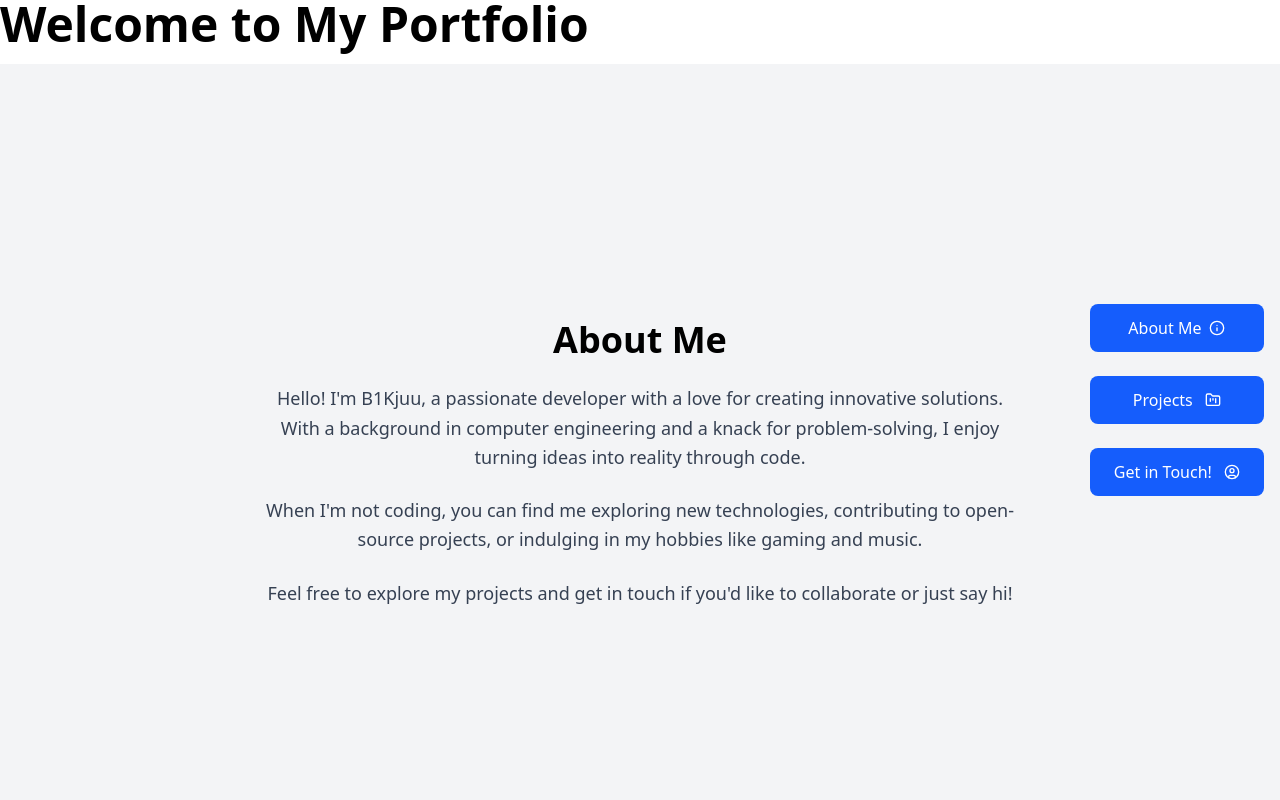
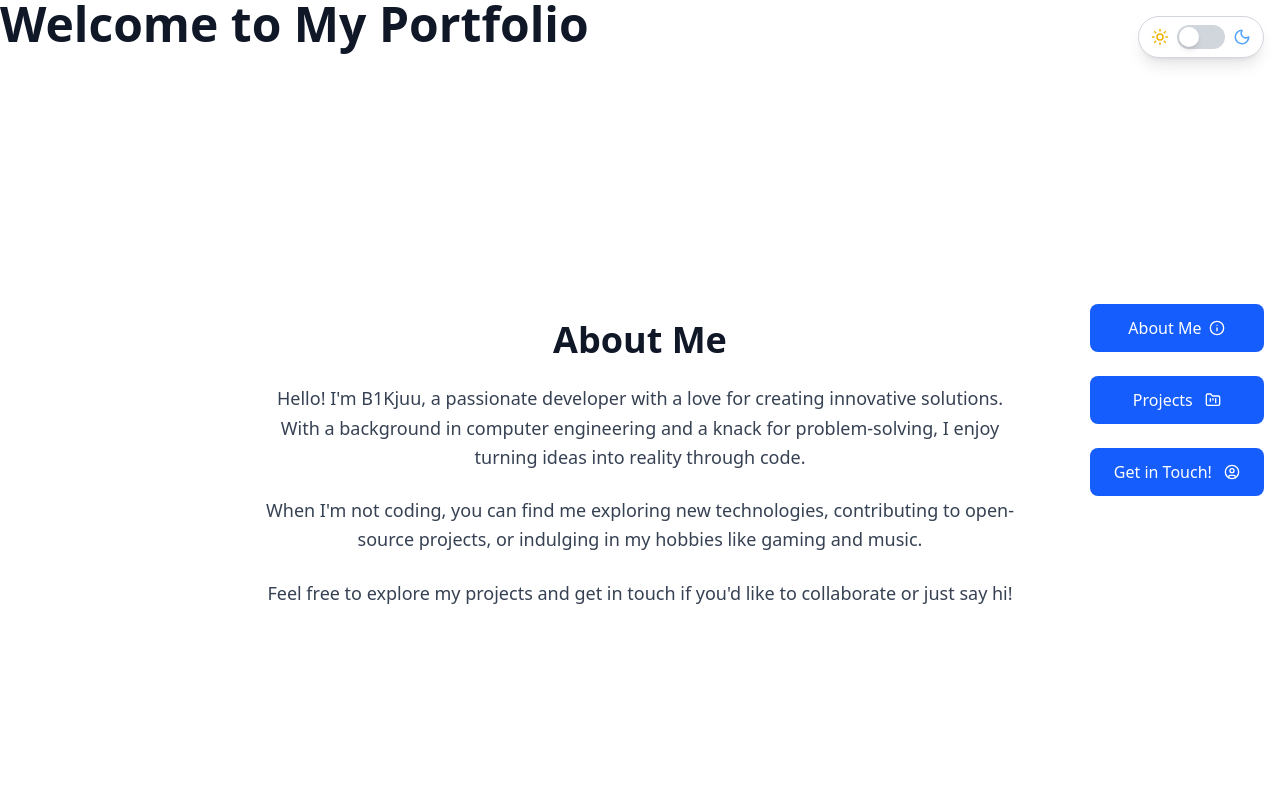
Before and after one commit to Jubikk/B1Kjuu_Portfolio, a React (Vite) app in the folder bikjuu-portfolio/: page / in a window 1280 px wide. Shown: the top 800 px of the page. Built offline with nearby package versions, Linux system fonts and the light colour scheme.

Commit message:
added dark mode

```diff
--- a/bikjuu-portfolio/src/components/WholePage.jsx
+++ b/bikjuu-portfolio/src/components/WholePage.jsx
@@ -1,18 +1,54 @@
+import { useState, useEffect } from 'react'
 import Navigation from './Navigation.jsx'
 import AboutMe from './pages/AboutMe'
 import LandingPage from './pages/LandingPage'
 import Background from './pages/Background'
+import { Sun, Moon } from 'lucide-react'
 
 function WholePage() {
+  const [theme, setTheme] = useState('light');
+
+
+  useEffect(() => {
+    const savedTheme = localStorage.getItem('theme') || 'light';
+    setTheme(savedTheme);
+    document.documentElement.setAttribute('data-theme', savedTheme);
+  }, []);
+
+
+  const toggleTheme = () => {
+    const newTheme = theme === 'light' ? 'dark' : 'light';
+    setTheme(newTheme);
+    document.documentElement.setAttribute('data-theme', newTheme);
+    localStorage.setItem('theme', newTheme);
+  };
 
   return (
     <>
-    <div>
-      <Navigation/>
-      <LandingPage/>
-      <AboutMe/>
-      <Background/>
-    </div>
+      <div className="fixed top-4 right-4 z-50 flex items-center gap-2 bg-white dark:bg-gray-800 px-3 py-2 rounded-full shadow-lg border border-gray-300 dark:border-gray-600">
+        <Sun className="text-yellow-500" size={18} />
+        <button
+          onClick={toggleTheme}
+          className={`relative w-12 h-6 rounded-full transition-all duration-300 focus:outline-none focus:ring-2 focus:ring-blue-500 focus:ring-opacity-50 ${
+            theme === 'dark' ? 'bg-blue-600' : 'bg-gray-300'
+          }`}
+          aria-label={`Switch to ${theme === 'light' ? 'dark' : 'light'} mode`}
+        >
+          <div
+            className={`absolute top-0.5 w-5 h-5 bg-white rounded-full shadow-md transition-transform duration-300 ${
+              theme === 'dark' ? 'translate-x-6' : 'translate-x-0.5'
+            }`}
+          />
+        </button>
+        <Moon className="text-blue-400" size={18} />
+      </div>
+
+      <div className="bg-white dark:bg-gray-900 text-gray-900 dark:text-white min-h-screen transition-colors duration-300">
+        <Navigation theme={theme} toggleTheme={toggleTheme} />
+        <LandingPage />
+        <AboutMe />
+        <Background />
+      </div>
     </>
   )
 }
--- a/bikjuu-portfolio/src/components/pages/AboutMe.jsx
+++ b/bikjuu-portfolio/src/components/pages/AboutMe.jsx
@@ -3,7 +3,7 @@
 const AboutMe = () => {
 
   return (
-    <section id="aboutme" className="min-h-screen flex flex-col justify-center items-center bg-gray-100 p-8">
+    <section id="aboutme" className="min-h-screen flex flex-col justify-center items-center p-8">
       <h1 className="text-4xl font-bold mb-6 text-center">About Me</h1>
       <p className="max-w-3xl text-lg text-gray-700 leading-relaxed mb-6 text-center">
         Hello! I'm B1Kjuu, a passionate developer with a love for creating innovative solutions.
--- a/bikjuu-portfolio/src/index.css
+++ b/bikjuu-portfolio/src/index.css
@@ -1 +1,4 @@
 @import "tailwindcss";
+
+@custom-variant dark (&:where([data-theme=dark], [data-theme=dark] *));
+@custom-variant light (&:where([data-theme=light], [data-theme=light] *));
```
